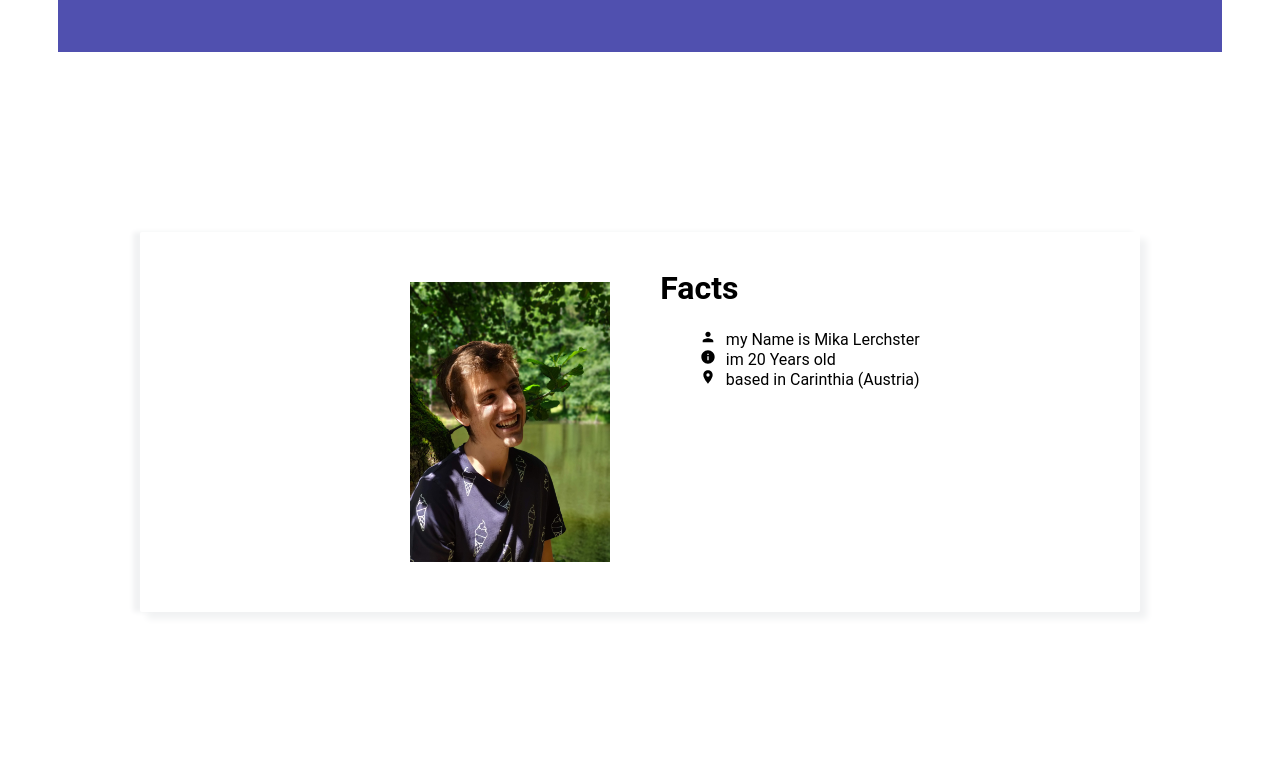
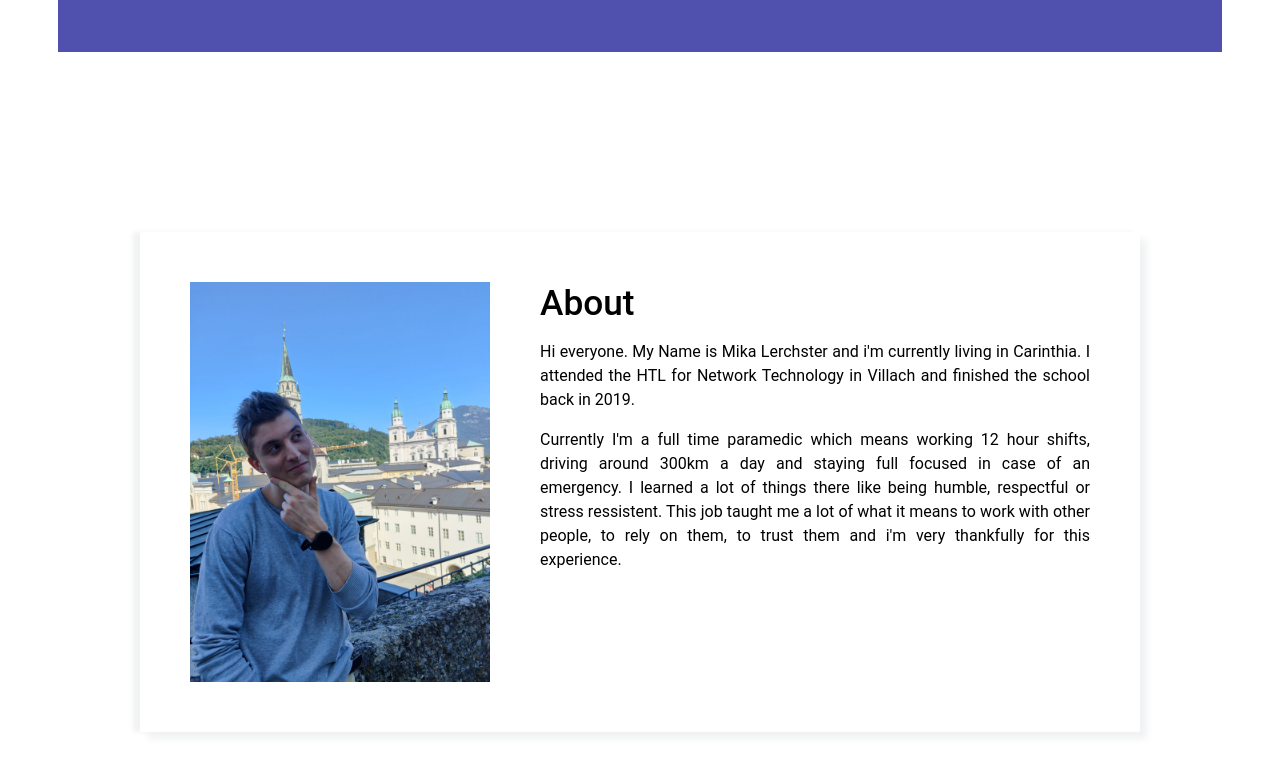
Before and after one commit to lerchstm/Portfolio, a Gatsby site: page / in a window 1280 px wide. Shown: the part 498-1272 px from the top of the page. Before the commit the page ends 1240 px from the top, so only its background shows below. Built offline with nearby package versions, Linux system fonts and the light colour scheme; Gatsby itself is replaced by a stand-in of ours.

Commit message:
changed image, About Section WIP

```diff
--- a/src/components/about.js
+++ b/src/components/about.js
@@ -6,27 +6,33 @@ import {
   MdInfo
 } from "react-icons/md"
 
-import profilePicture from "../images/me.jpg"
+import profilePicture from "../images/me2.jpg"
+
 
 
 const About = () => (
     <div className={"about"} >
       <div className={"innerContainer"}>
-
         <img
-        className={"imageCropper"}
+        className={"profilePicture"}
         alt="Thats Me"
         src={profilePicture}></img>
 
-
-        <p>
-          <h1>Facts</h1>
-        <ul className={"list"}>
-          <li><span className={"listSpan"}>  <MdPerson /></span>my Name is Mika Lerchster</li>
-          <li><span className={"listSpan"}> <MdInfo /></span>im 20 Years old</li>
-          <li><span className={"listSpan"}> <MdPlace /></span>based in Carinthia (Austria)</li>
-        </ul>
-        </p>
+        <div className="aboutSection">
+          <div className="title">About</div>
+          <p className="text">
+            Hi everyone. My Name is Mika Lerchster and i'm currently living in Carinthia.
+            I attended the HTL for Network Technology in Villach and finished the school
+            back in 2019.
+          </p>
+          <p className="text">
+            Currently I'm a full time paramedic which means working 12 hour shifts, driving
+            around 300km a day and staying full focused in case of an emergency. I learned
+            a lot of things there like being humble, respectful or stress ressistent.
+            This job taught me a lot of what it means to work with other people, to rely on them,
+            to trust them and i'm very thankfully for this experience.
+          </p>
+        </div>
         </div>
       </div>
 )
--- a/src/styles/styles.scss
+++ b/src/styles/styles.scss
@@ -134,30 +134,32 @@ header{
     margin-top: 100px;
 
     .innerContainer{
-        justify-content: center;
+        //justify-content: center;
         //background-color: #f1f2f3;
         box-shadow:7px 7px 7px #f1f2f3, -7px 0 5px #f1f2f3;
         width: 1000px;
         border-radius: 2px;
         display: flex;
         flex-direction: row;
-    }
-    .imageProfilePicture {
-        display: block;
-        margin: 0 auto;
-        height: 100%;
-        width: auto;
-        clip-path: circle();
-    }
-    .imageCropper {
-        width: 200px;
-        height: 280px;
-        padding: 50px;
-    }
-    .list {
-    list-style: none;
-    }
-    .listSpan{
-    padding-right: 0.6em;
+        .profilePicture {
+            width: 300px;
+            height: 400px;
+            padding: 50px;
+        }
+        .aboutSection{
+            top: 0%;
+            padding: 50px 50px 0 0;
+        }
     }
 }
+
+//Text
+
+.title{
+    font-size: 2.2rem;
+    font-weight: 500;
+}
+.text{
+    text-align: justify;
+    line-height: 1.5;
+}
```
Also changed, not shown: src/images/me2.jpg (added).
